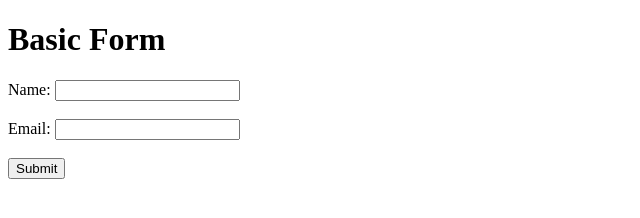
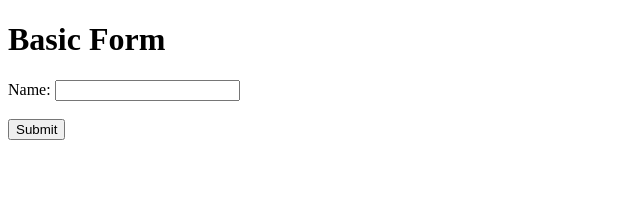
Before and after one commit to migcabvid/gitflowhub, a plain HTML site: page formulario.html in a window 1280 px wide. Shown: the whole page, without its empty margins (0-640 px from the left). Drawn offline with Linux system fonts and the light colour scheme.

Commit message:
bogfix formulario

```diff
--- a/formulario.html
+++ b/formulario.html
@@ -10,10 +10,6 @@
     <form action="/submit" method="post">
         <label for="name">Name:</label>
         <input type="text" id="name" name="name" required><br><br>
-
-        <label for="email">Email:</label>
-        <input type="email" id="email" name="email" required><br><br>
-
         <input type="submit" value="Submit">
     </form>
 </body>
```
